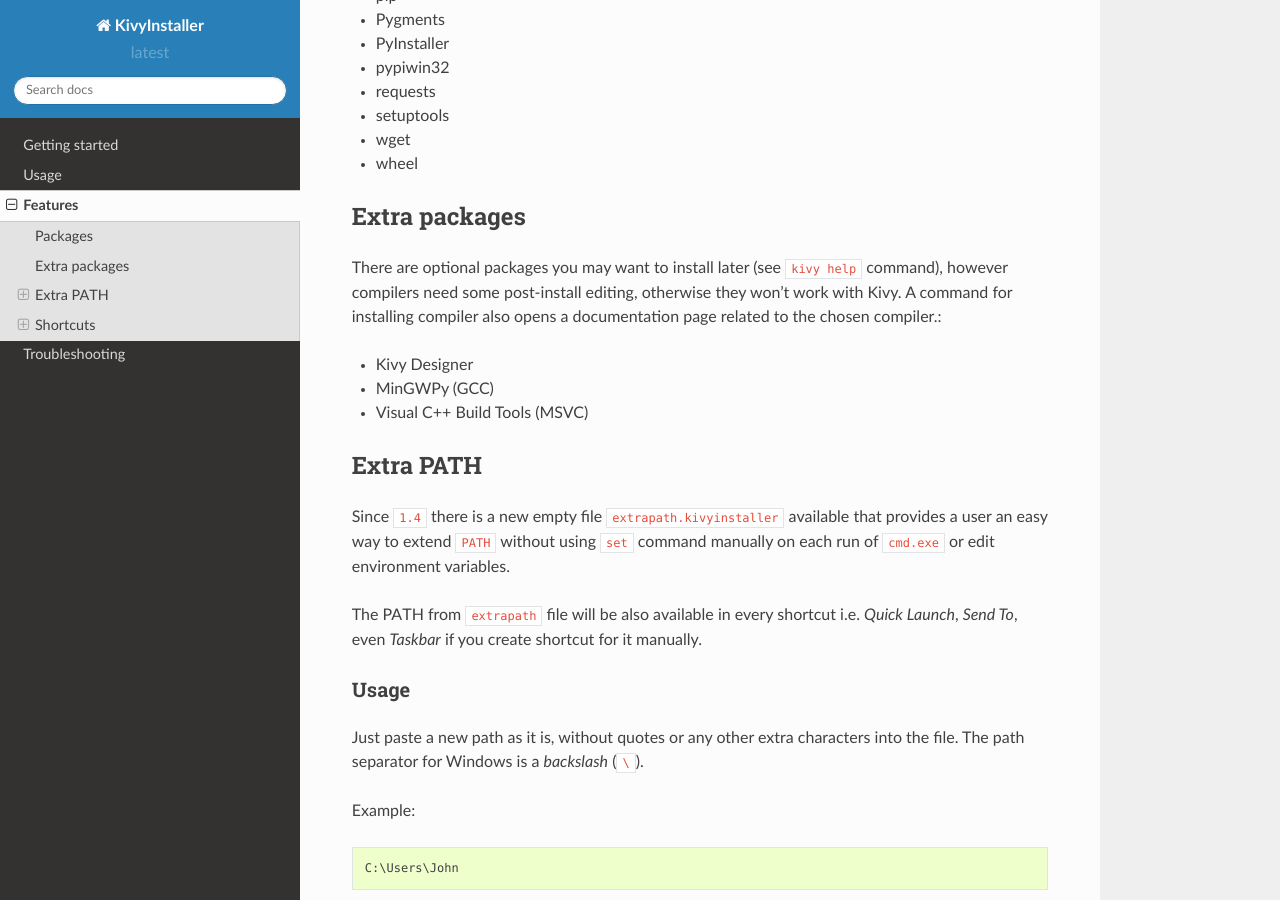
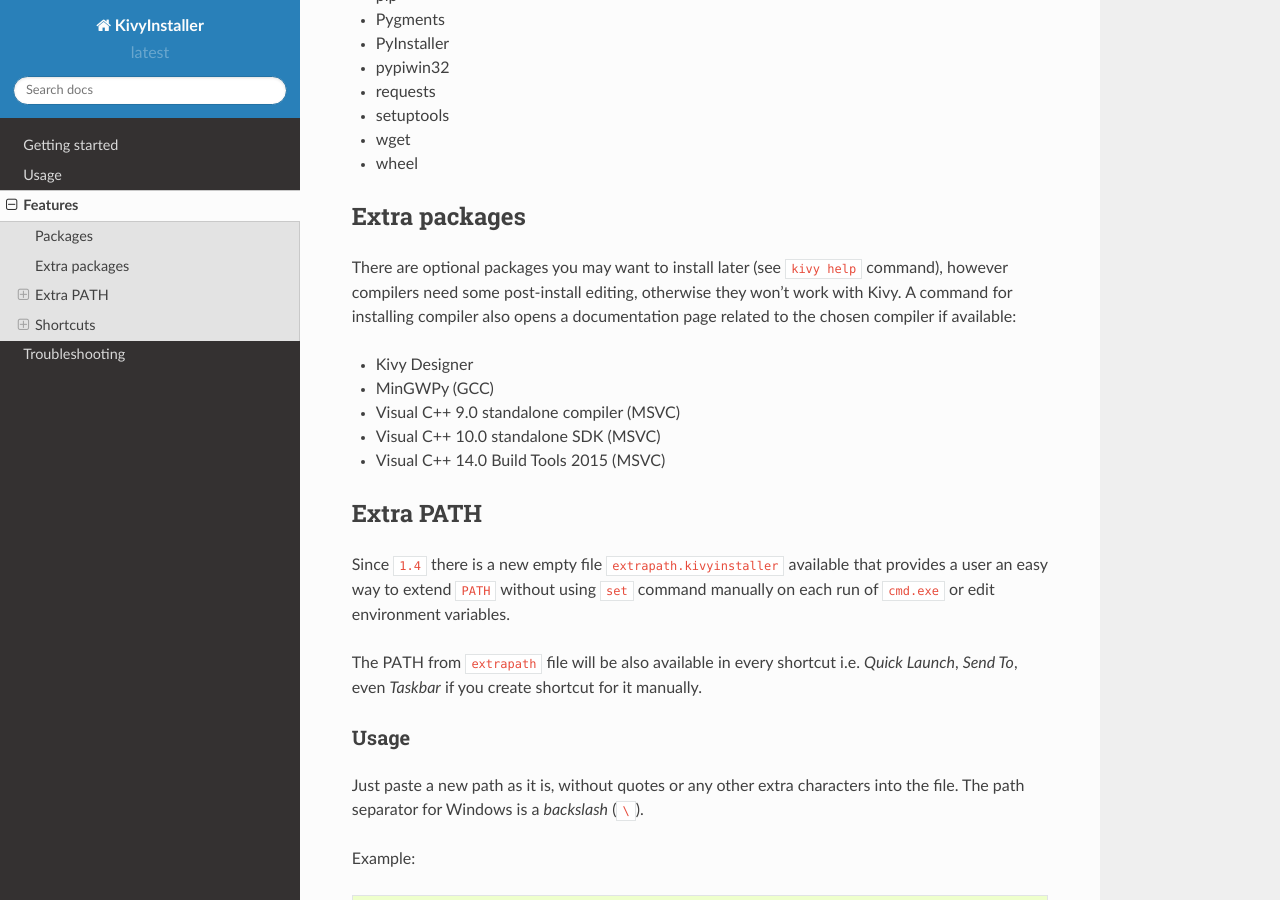
Before and after one commit to KeyWeeUsr/KivyInstaller, a Sphinx documentation site: the page built from docs/source/features.rst, in a window 1280 px wide and 900 px high, scrolled down 352 px. Built offline with Sphinx 7.4.7 and the Read the Docs theme 2.0.0, drawn with Linux system fonts in a browser that asks for light colours.

Commit message:
Add new MSVC installers to docs, bump version

```diff
--- a/docs/source/features.rst
+++ b/docs/source/features.rst
@@ -24,11 +24,13 @@
 There are optional packages you may want to install later (see ``kivy help``
 command), however compilers need some post-install editing, otherwise they
 won't work with Kivy. A command for installing compiler also opens
-a documentation page related to the chosen compiler.:
+a documentation page related to the chosen compiler if available:
 
 - Kivy Designer
 - MinGWPy (GCC)
-- Visual C++ Build Tools (MSVC)
+- Visual C++ 9.0 standalone compiler (MSVC)
+- Visual C++ 10.0 standalone SDK (MSVC)
+- Visual C++ 14.0 Build Tools 2015 (MSVC)
 
 Extra PATH
 ----------
```
Also changed, not shown: 1 other file.
